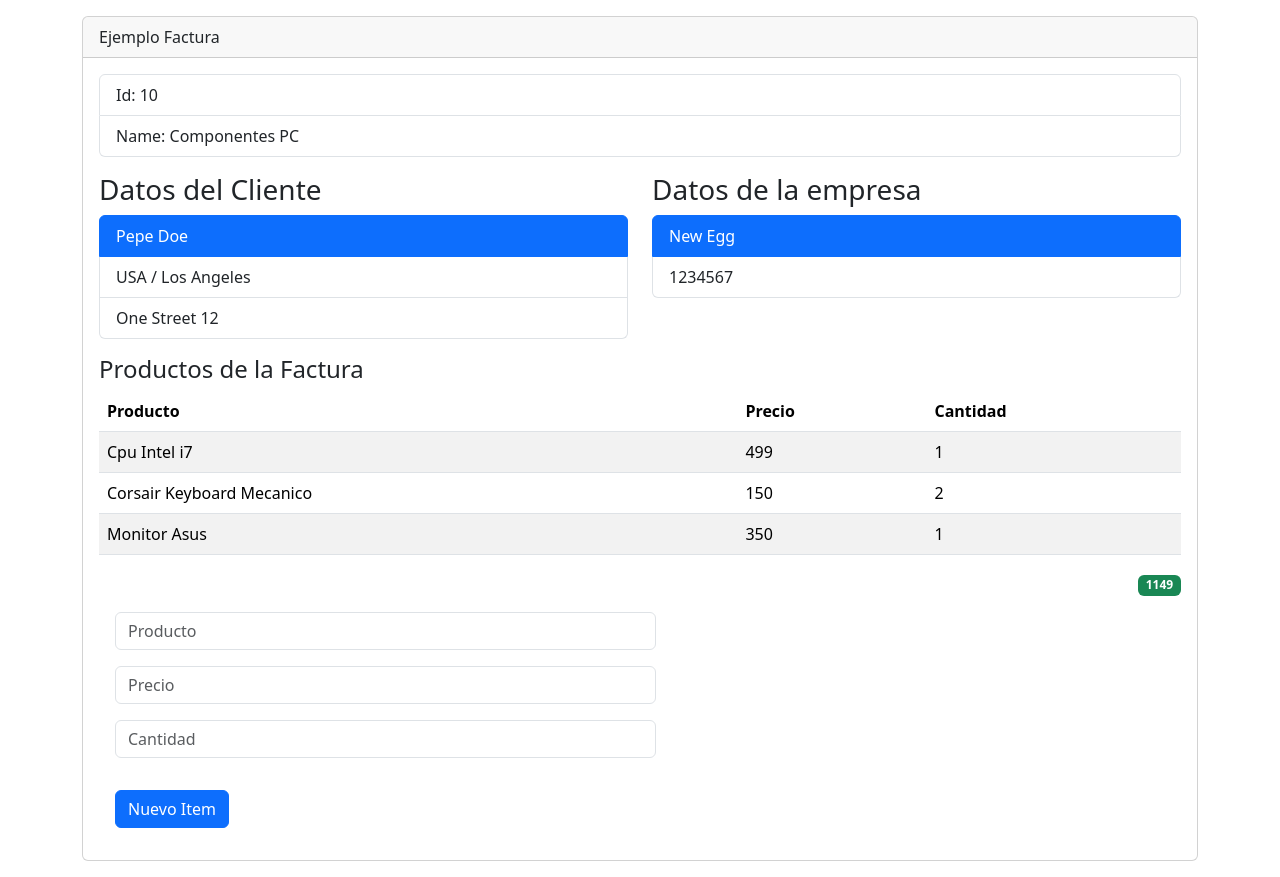
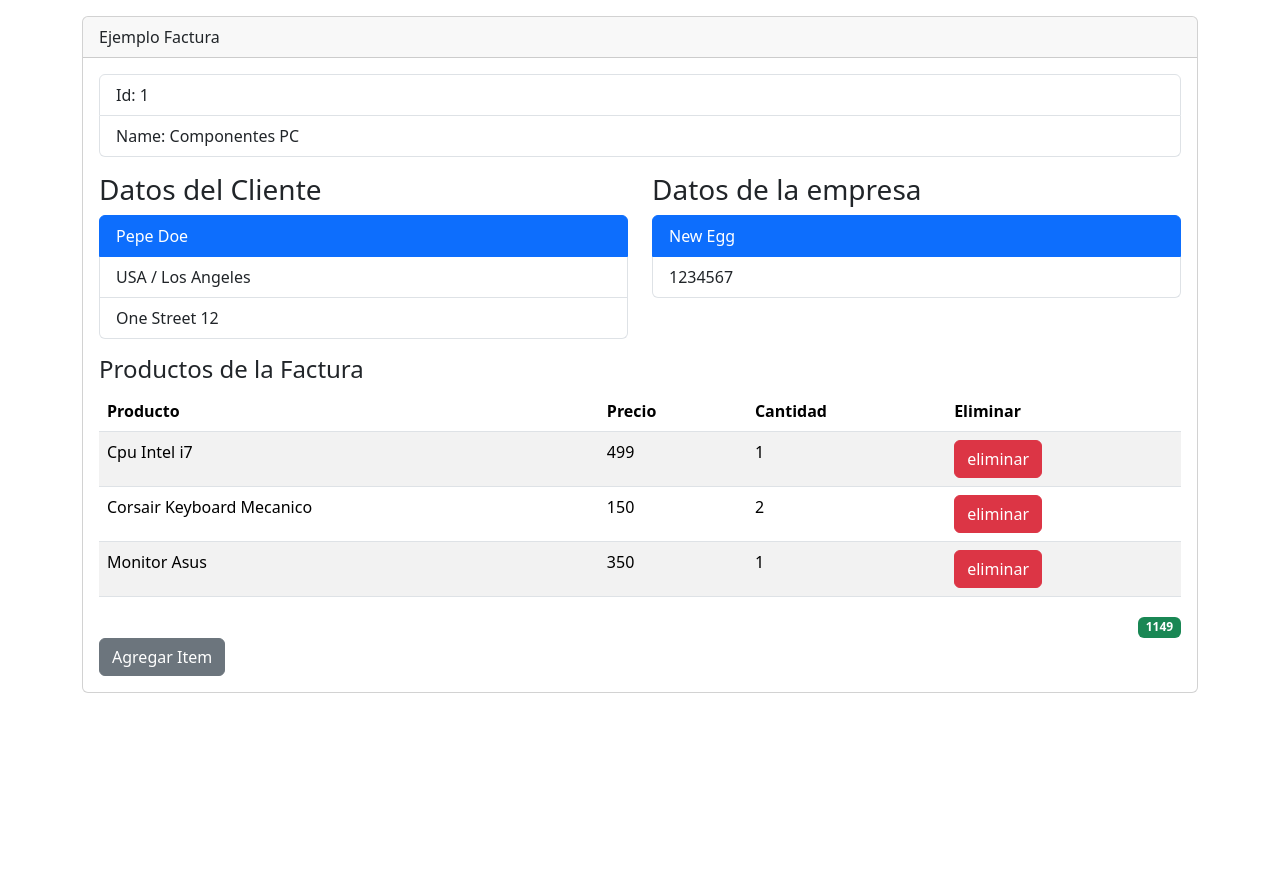
Before and after one commit to Memobig/03-InvoiceApp, a React (Vite) app: page / in a window 1280 px wide. After the commit the page ends 800 px from the top, so only its background shows below. Built offline with nearby package versions, Linux system fonts and the light colour scheme.

Commit message:
delete items functionality

```diff
--- a/src/InvoiceApp.jsx
+++ b/src/InvoiceApp.jsx
@@ -30,10 +30,7 @@
 
     const [counter, setCounter] = useState(4);
 
-
-
-
-
+    const [activeForm, setActiveForm] = useState(false);
 
     const [invoice, setInvoice] = useState(invoiceInitial);
 
@@ -53,12 +50,13 @@
 useEffect(()=>{
     setTotal(calculateTotal(items));
     console.log('los items cambiaron');
+    console.log(items);
 },[items])
 
 const handlerAddItem = ({product, price, quantity}) => {
 
 
-    setItems([...items, {key: counter,
+    setItems([...items, {id: counter,
         product: product.trim(),
         price: +price.trim(),
         quantity: parseInt(quantity.trim(), 10)}]);
@@ -66,6 +64,13 @@
         setCounter(counter +1);
 }
 
+const handlerDeleteItem = (id) => {
+    setItems(items.filter(item => item.id !== id))
+}
+
+const onActiveForm = () => {
+    setActiveForm(!activeForm);
+}
     return (
         <>
             <div className="container">
@@ -86,9 +91,10 @@
                                 <CompanyView title="Datos de la empresa" company={company}/>
                             </div>
                         </div>
-                        <ListItemsView title="Productos de la Factura" items={items}/>
+                        <ListItemsView title="Productos de la Factura" items={items} handlerDeleteItem={id => handlerDeleteItem(id)}/>
                         <TotalView total={total}/>
-                        <FormItemsView handler={(newItem)=> handlerAddItem(newItem)}/>
+                        <button className="btn btn-secondary" onClick={onActiveForm}>{!activeForm?'Agregar Item':'Ocultar'}</button>
+                        {!activeForm? '': <FormItemsView handler={(newItem)=> handlerAddItem(newItem)}/>}
                     </div>
                 </div>
             </div>
--- a/src/components/ListItemsView.jsx
+++ b/src/components/ListItemsView.jsx
@@ -2,7 +2,7 @@
 import { RowItemView } from "./RowItemView";
 
 
-export const ListItemsView = ({title, items})=>{
+export const ListItemsView = ({title, items, handlerDeleteItem})=>{
 
     return (
         <>
@@ -13,14 +13,21 @@
                                     <th>Producto</th>
                                     <th>Precio</th>
                                     <th>Cantidad</th>
+                                    <th>Eliminar</th>
                                 </tr>
                             </thead>
                             <tbody>
 
 
-                                {items.map(({ key, product, price, quantity }) => (
+                                {items.map(({ id, product, price, quantity }) => (
 
-                                    <RowItemView key={key} product={product} price={price} quantity={quantity}/>
+                                    <RowItemView
+                                    key={id}
+                                    id={id}
+                                    product={product}
+                                    price={price}
+                                    quantity={quantity}
+                                    handlerDeleteItem={id => handlerDeleteItem(id)}/>
                                 ))
                                 }
 
--- a/src/components/RowItemView.jsx
+++ b/src/components/RowItemView.jsx
@@ -1,15 +1,18 @@
 import PropTypes from 'prop-types';
 
 
-export const RowItemView = ({product, price, quantity}) => {
+export const RowItemView = ({ id, product, price, quantity, handlerDeleteItem }) => {
 
     return (
         <>
-        <tr>
-                                        <td>{product}</td>
-                                        <td>{price}</td>
-                                        <td>{quantity}</td>
-                                    </tr>
+            <tr>
+                <td>{product}</td>
+                <td>{price}</td>
+                <td>{quantity}</td>
+                <td><button
+                    className='btn btn-danger'
+                    onClick={() => handlerDeleteItem(id)}>eliminar</button></td>
+            </tr>
         </>
     )
 }
--- a/src/data/invoice.js
+++ b/src/data/invoice.js
@@ -1,5 +1,5 @@
 export const invoice = {
-    id: 10,
+    id: 1,
     name: 'Componentes PC',
     client: {
         name: 'Pepe',
@@ -17,19 +17,19 @@
     },
     items: [
         {
-            key: 1,
+            id: 1,
             product: 'Cpu Intel i7',
             price: 499,
             quantity: 1,
         },
         {
-            key: 2,
+            id: 2,
             product: 'Corsair Keyboard Mecanico',
             price: 150,
             quantity: 2,
         },
         {
-            key: 3,
+            id: 3,
             product: 'Monitor Asus',
             price: 350,
             quantity: 1,
```
